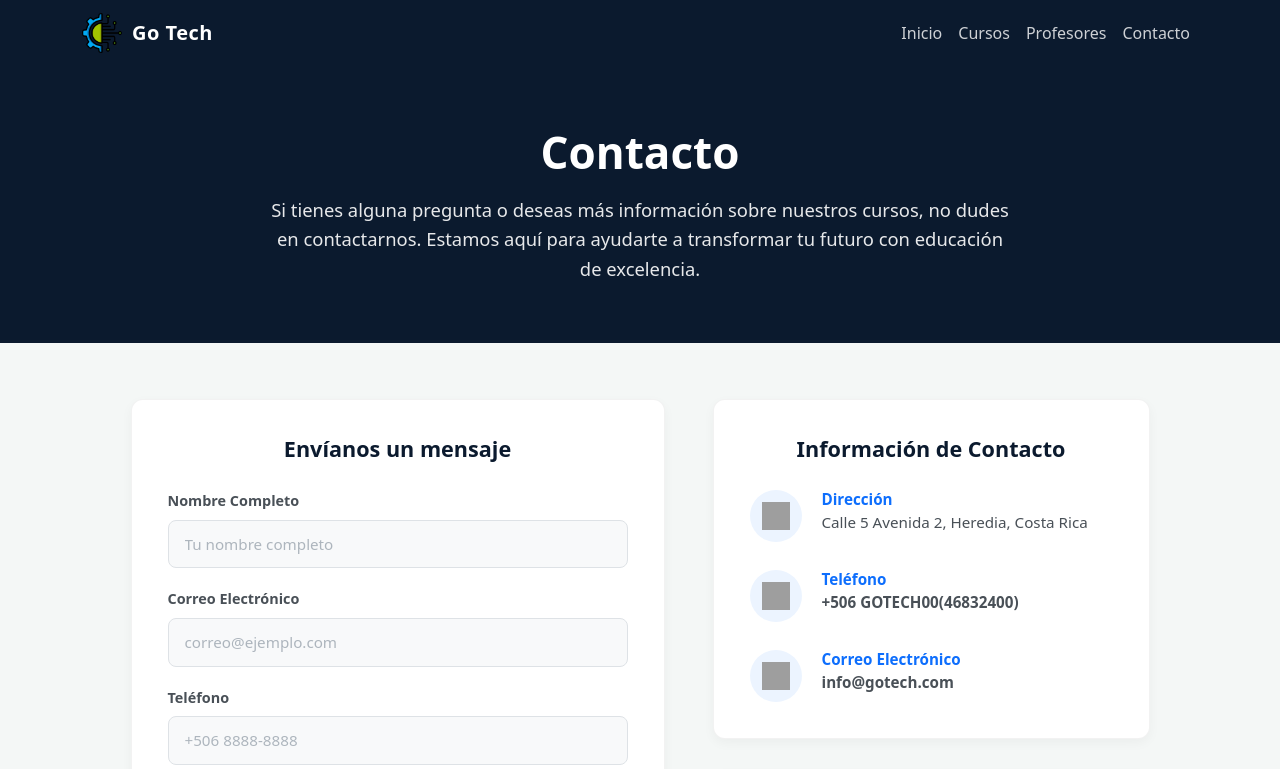
After one commit to Fidelitas-Ambiente-Web-Cliente-Servidor/sc502-ln-practica1-sc502_ln_practica1_q2_2026_g6, a PHP site: page /views/contacto/contacto.php in a window 1280 px wide. The commit adds this page. Shown: the top 769 px of the page. Run offline with PHP 8.4, Linux system fonts and the light colour scheme; grey boxes are pictures that could not be loaded.

Commit message:
feat: se migra contactos a php (contactoController.php, contacto.js, contactoModel.pho, squema.sql, contacto.php), se modifica footer y header para mantener .css activo en contacto.

```diff
--- /dev/null
+++ b/Tarea1/views/contacto/contacto.php
@@ -0,0 +1,145 @@
+<?php
+$pageTitle = 'Contacto - Go Tech';
+$pageCSS   = 'contacto.css';
+$pageJS    = 'contacto.js';
+require __DIR__ . '/../../views/layout/header.php';
+?>
+
+<!-- Mostrar mensaje de éxito si se ha enviado el formulario correctamente -->
+<?php if (!empty($exito)): ?>
+  <div class="alert alert-success" id="mensajeExito">Mensaje enviado con éxito.</div>
+<?php endif; ?>
+
+<?php if (!empty($error)): ?>
+  <div class="alert alert-danger"><?= htmlspecialchars($error) ?></div>
+<?php endif; ?>
+
+<!-- Contenido del formulario (migración del HTML de contacto.html) -->
+  <!-- ========== ENCABEZADO DE LA PÁGINA (Igual a cursos.html) ========== -->
+  <header class="page-header">
+    <div class="container">
+      <h1>Contacto</h1>
+      <p>Si tienes alguna pregunta o deseas más información sobre nuestros cursos, no dudes en contactarnos. Estamos aquí para ayudarte a transformar tu futuro con educación de excelencia.</p>
+    </div>
+  </header>
+
+  <!-- ========== CONTENIDO PRINCIPAL ========== -->
+  <main class="contacto-main-padding">
+    <div class="container">
+      <div class="row g-5 justify-content-center">
+
+        <!-- 2. Formulario -->
+        <div class="col-lg-6">
+          <div class="contacto-card">
+            <h3 class="contacto-card-title">Envíanos un mensaje</h3>
+
+            <!-- Formulario HTML5  -->
+            <form id="contactForm" method="POST" action="?controller=contacto&action=store">
+              <div class="contacto-form-group">
+                <label for="nombre">Nombre Completo</label>
+                <input type="text" class="contacto-input" id="nombre" placeholder="Tu nombre completo" name="nombre" value="<?= htmlspecialchars($nombre ?? '') ?>" required>
+                <span id="errorNombre" class="error-message" style="color: red; font-size: 0.85rem; display: block; margin: top 5px;"></span>
+              </div>
+
+
+
+              <div class="contacto-form-group">
+                <label for="correo">Correo Electrónico</label>
+                <input type="email" class="contacto-input" id="correo" placeholder="correo@ejemplo.com" name="correo" value="<?= htmlspecialchars($correo ?? '') ?>" required>
+                <span id="errorCorreo" class="error-message" style="color: red; font-size: 0.85rem; display: block; margin: top 5px;"></span>
+              </div>
+
+              <div class="contacto-form-group">
+                <label for="telefono">Teléfono</label>
+                <input type="tel" class="contacto-input" id="telefono" placeholder="+506 8888-8888" name="telefono" value="<?= htmlspecialchars($telefono ?? '') ?>" required>
+                <span id="errorTelefono" class="error-message" style="color: red; font-size: 0.85rem; display: block; margin: top 5px;"></span>
+              </div>
+
+              <div class="contacto-form-group">
+                <label for="asunto">Asunto</label>
+                <input type="text" class="contacto-input" id="asunto" placeholder="Motivo de tu consulta" name="asunto" value="<?= htmlspecialchars($asunto ?? '') ?>" required>
+                <span id="errorAsunto" class="error-message" style="color: red; font-size: 0.85rem; display: block; margin: top 5px;"></span>
+              </div>
+
+              <div class="contacto-form-group">
+                <label for="mensaje">Mensaje</label>
+                <textarea class="contacto-input contacto-textarea" id="mensaje" rows="4" placeholder="Escribe tu consulta aquí..." name="mensaje" required><?= htmlspecialchars($mensaje ?? '') ?></textarea>
+                <span id="errorMensaje" class="error-message" style="color: red; font-size: 0.85rem; display: block; margin: top 5px;"></span>
+              </div>
+
+              <div class="contacto-btn-container">
+                <button type="submit" class="contacto-btn" id="btnEnviar">Enviar Mensaje</button>
+              </div>
+            </form>
+          </div>
+        </div>
+
+        <!-- Columna Derecha: Información y mapa -->
+        <div class="col-lg-5">
+          <div class="contacto-col-derecha">
+
+            <!-- 3. Información de contacto de la academia -->
+            <div class="contacto-card">
+              <h3 class="contacto-card-title">Información de Contacto</h3>
+
+              <div class="contacto-info-item">
+                <div class="contacto-icon-container">
+                  <img src="https://cdn-icons-png.flaticon.com/512/3095/3095583.png" alt="Ubicación" width="28" height="28">
+                </div>
+                <div class="contacto-info-text">
+                  <h5>Dirección</h5>
+                  <p>Calle 5 Avenida 2, Heredia, Costa Rica</p>
+                </div>
+              </div>
+
+              <div class="contacto-info-item">
+                <div class="contacto-icon-container">
+                  <img src="https://cdn-icons-png.flaticon.com/512/3059/3059502.png" alt="Teléfono" width="28" height="28">
+                </div>
+                <div class="contacto-info-text">
+                  <h5>Teléfono</h5>
+                  <p><a href="tel:+506 GOTECH00(46832400)">+506 GOTECH00(46832400)</a></p>
+                </div>
+              </div>
+
+              <div class="contacto-info-item">
+                <div class="contacto-icon-container">
+                  <img src="https://cdn-icons-png.flaticon.com/512/2099/2099199.png" alt="Correo" width="28" height="28">
+                </div>
+                <div class="contacto-info-text">
+                  <h5>Correo Electrónico</h5>
+                  <p><a href="mailto:info@gotech.com">info@gotech.com</a></p>
+                </div>
+              </div>
+            </div>
+
+            <!-- 4. Mapa incrustado con <iframe> -->
+            <div class="mapa-container">
+              <iframe
+                src="https://www.google.com/maps/embed?pb=!1m18!1m12!1m3!1d62865.04571939105!2d-84.14811651817448!3d9.99613149633633!2m3!1f0!2f0!3f0!3m2!1i1024!2i768!4f13.1!3m3!1m2!1s0x8fa0fb785a676c81%3A0x28876c24385289f6!2sHeredia%2C%20Costa%20Rica!5e0!3m2!1sen!2scr!4v1716584200000!5m2!1sen!2scr"
+                width="100%"
+                height="100%"
+                style="border:0;"
+                allowfullscreen=""
+                loading="lazy"
+                referrerpolicy="no-referrer-when-downgrade">
+              </iframe>
+            </div>
+          </div>
+        </div>
+      </div>
+    </div>
+  </main>
+
+<?php if (!empty($exito)): ?>
+<script>
+    setTimeout(function () {
+        let alerta = document.getElementById("mensajeExito");
+        if (alerta) {
+            alerta.style.display = "none";
+        }
+    }, 3000);
+</script>
+<?php endif; ?>
+
+<?php require __DIR__ . '/../../views/layout/footer.php'; ?>
--- a/Tarea1/views/layout/footer.php
+++ b/Tarea1/views/layout/footer.php
@@ -11,6 +11,9 @@
     </div>
   </footer>
 
-  <script src="./js/bootstrap.bundle.min.js"></script>
+  <script src="/sc502-ln-practica1-sc502_ln_practica1_q2_2026_g6/Tarea1/js/bootstrap.bundle.min.js"></script>
+  <?php if (!empty($pageJS)): ?>
+  <script src="/sc502-ln-practica1-sc502_ln_practica1_q2_2026_g6/Tarea1/js/<?= $pageJS ?>"></script>
+  <?php endif; ?>
 </body>
 </html>
--- a/Tarea1/views/layout/header.php
+++ b/Tarea1/views/layout/header.php
@@ -4,16 +4,16 @@
   <meta charset="UTF-8">
   <meta name="viewport" content="width=device-width, initial-scale=1.0">
   <title>Go Tech - Inicio</title>
-  <link href="/css/bootstrap.min.css" rel="stylesheet">
-  <link rel="stylesheet" href="/css/index.css">
+  <link href="/sc502-ln-practica1-sc502_ln_practica1_q2_2026_g6/Tarea1/css/bootstrap.min.css" rel="stylesheet">
+  <link rel="stylesheet" href="/sc502-ln-practica1-sc502_ln_practica1_q2_2026_g6/Tarea1/css/<?= $pageCSS ?? 'index.css' ?>">
 </head>
 <body>
 
   <!-- ========== NAVBAR ========== -->
   <nav class="navbar navbar-expand-lg navbar-dark" id="mainNav">
     <div class="container">
-      <a class="navbar-brand" href="/">
-        <img src="/images/technology.png" alt="Go Tech">
+      <a class="navbar-brand" href="/sc502-ln-practica1-sc502_ln_practica1_q2_2026_g6/Tarea1/">
+        <img src="/sc502-ln-practica1-sc502_ln_practica1_q2_2026_g6/Tarea1/images/technology.png" alt="Go Tech">
         Go Tech
       </a>
       <button class="navbar-toggler" type="button" data-bs-toggle="collapse" data-bs-target="#navbarNav">
@@ -21,10 +21,10 @@
       </button>
       <div class="collapse navbar-collapse" id="navbarNav">
         <ul class="navbar-nav ms-auto">
-          <li class="nav-item"><a class="nav-link active" href="/">Inicio</a></li>
-          <li class="nav-item"><a class="nav-link" href="/views/cursos/cursos.php">Cursos</a></li>
-          <li class="nav-item"><a class="nav-link" href="/views/profesores/profesores.php">Profesores</a></li>
-          <li class="nav-item"><a class="nav-link" href="/views/contacto/contacto.php">Contacto</a></li>
+          <li class="nav-item"><a class="nav-link" href="/sc502-ln-practica1-sc502_ln_practica1_q2_2026_g6/Tarea1/">Inicio</a></li>
+          <li class="nav-item"><a class="nav-link" href="/sc502-ln-practica1-sc502_ln_practica1_q2_2026_g6/Tarea1/?controller=cursos&action=index">Cursos</a></li>
+          <li class="nav-item"><a class="nav-link" href="/sc502-ln-practica1-sc502_ln_practica1_q2_2026_g6/Tarea1/?controller=profesores&action=index">Profesores</a></li>
+          <li class="nav-item"><a class="nav-link" href="/sc502-ln-practica1-sc502_ln_practica1_q2_2026_g6/Tarea1/?controller=contacto&action=create">Contacto</a></li>
         </ul>
       </div>
     </div>
```
Also changed, not shown: Tarea1/controllers/contactoController.php (+50 -0 lines), Tarea1/js/contacto.js (+34 -41 lines), Tarea1/models/contactoModel.php (+28 -0 lines), Tarea1/sql/schema.sql (+25 -1 lines).
